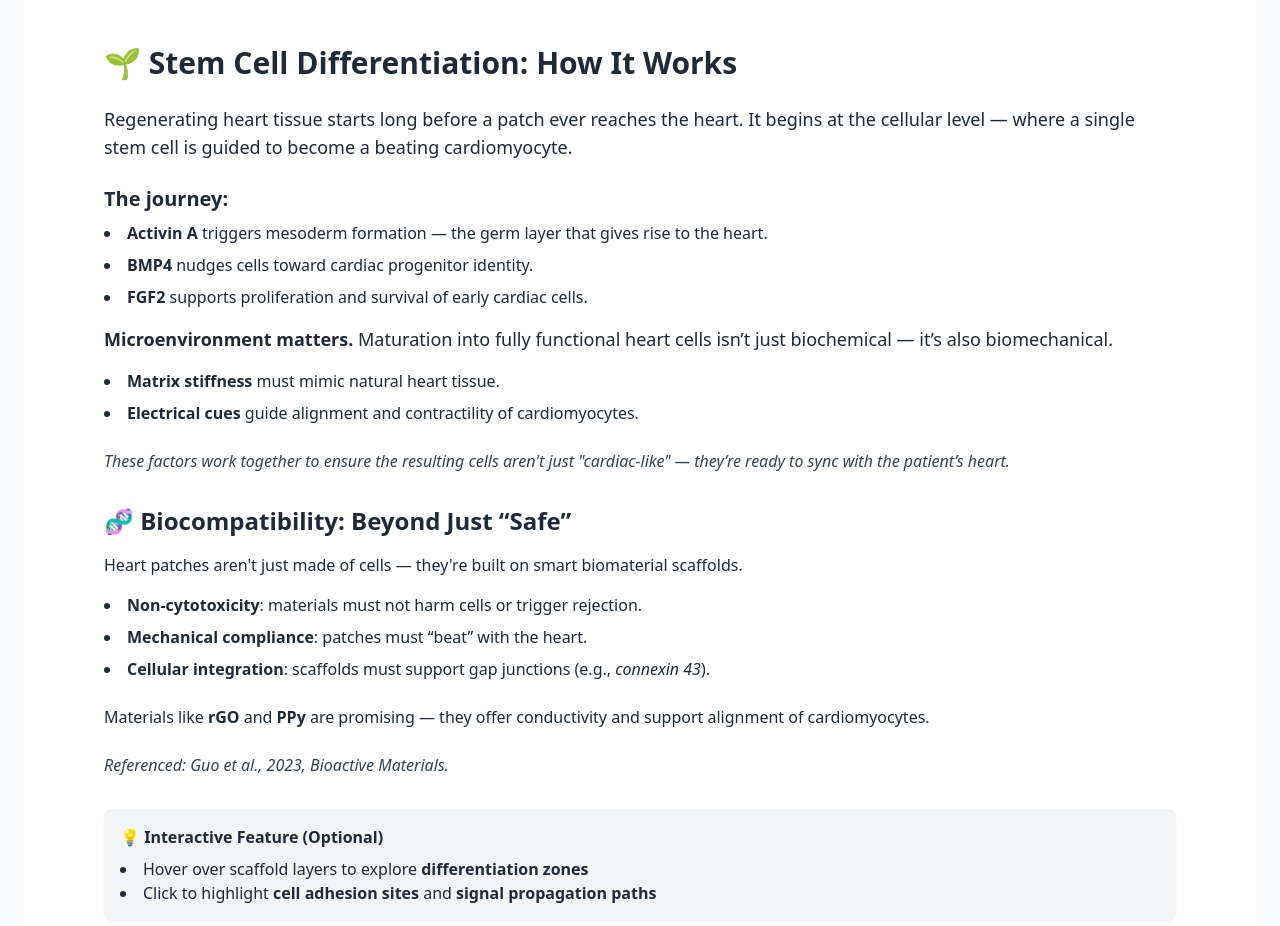
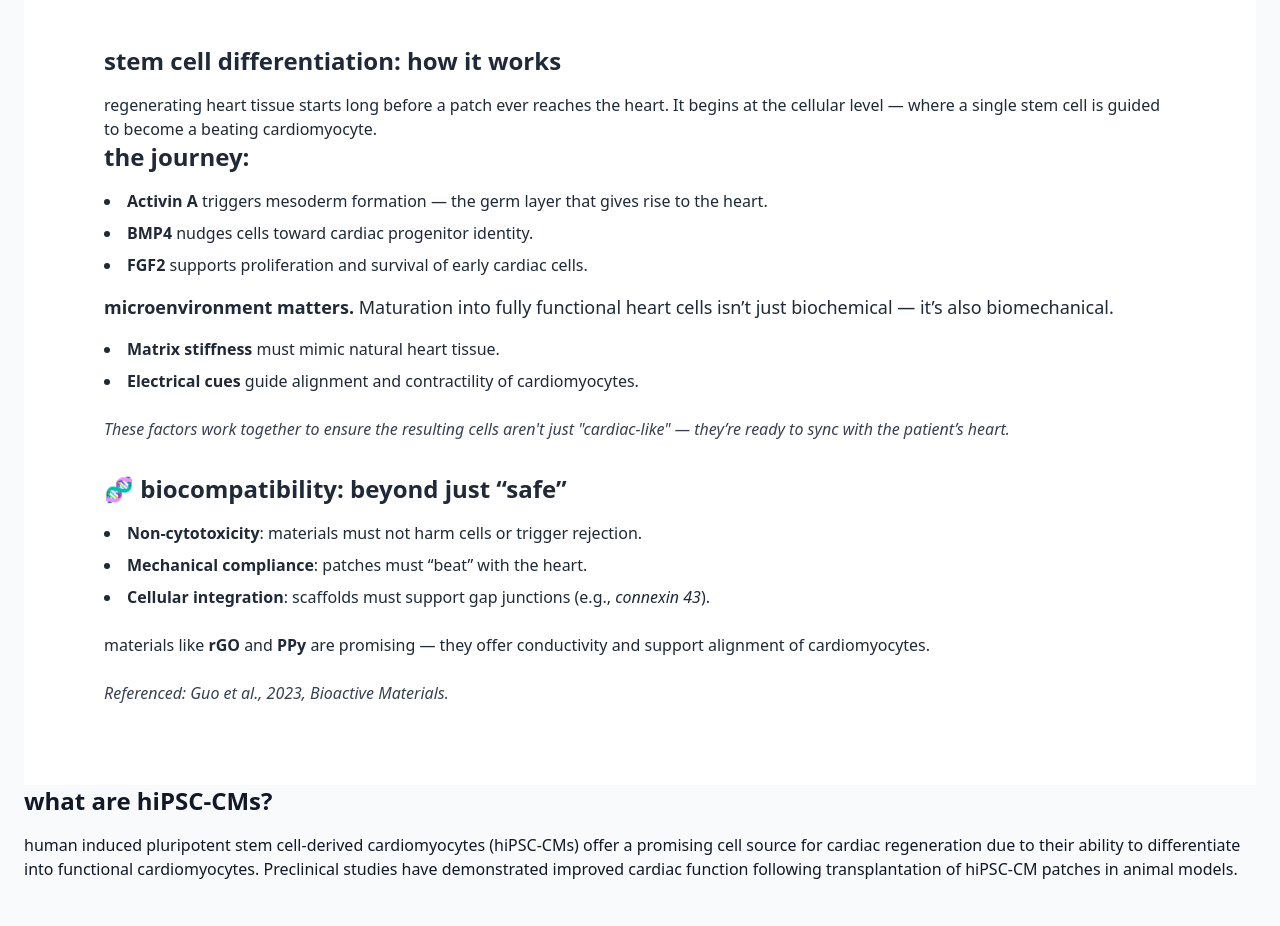
Before and after one commit to osipyaan/heartmap, a plain HTML site: page index.html in a window 1280 px wide. Shown: the part 923-1849 px from the top of the page. Drawn offline with nearby package versions, Linux system fonts and the light colour scheme.

Commit message:
Update index.html

```diff
--- a/index.html
+++ b/index.html
@@ -57,17 +57,18 @@
       <div class="aspect-w-16 aspect-h-9"></div>
       <p>the HEARTMAP team proposes the development of a novel cardiac patch scaffold embedded with conductive polymers (e.g., polypyrrole or reduced graphene oxide) seeded with iPSC-CMs. To enhance therapeutic precision, we will integrate machine learning (ML) models trained on patient-specific electrogram and imaging data to guide patch placement and predict arrhythmic zones</p>
        <section class="bg-white text-gray-800 py-12 px-6 md:px-20">
-  <h2 class="text-3xl font-bold mb-6">🌱 Stem Cell Differentiation: How It Works</h2>
-  <p class="mb-4 text-lg">Regenerating heart tissue starts long before a patch ever reaches the heart. It begins at the cellular level — where a single stem cell is guided to become a beating cardiomyocyte.</p>
 
-  <h3 class="text-xl font-semibold mt-6 mb-2">The journey:</h3>
+  <h2 class="text-2xl font-semibold mb-4">stem cell differentiation: how it works</h2>
+  <p class="aspect-w-16 aspect-h-9">regenerating heart tissue starts long before a patch ever reaches the heart. It begins at the cellular level — where a single stem cell is guided to become a beating cardiomyocyte.</p>
+
+  <h3 class="text-2xl font-semibold mb-4">the journey:</h3>
   <ul class="list-disc list-inside mb-4 space-y-2">
     <li><strong>Activin A</strong> triggers mesoderm formation — the germ layer that gives rise to the heart.</li>
     <li><strong>BMP4</strong> nudges cells toward cardiac progenitor identity.</li>
     <li><strong>FGF2</strong> supports proliferation and survival of early cardiac cells.</li>
   </ul>
 
-  <p class="mb-4 text-lg"><strong>Microenvironment matters.</strong> Maturation into fully functional heart cells isn’t just biochemical — it’s also biomechanical.</p>
+  <p class="mb-4 text-lg"><strong>microenvironment matters.</strong> Maturation into fully functional heart cells isn’t just biochemical — it’s also biomechanical.</p>
   <ul class="list-disc list-inside mb-6 space-y-2">
     <li><strong>Matrix stiffness</strong> must mimic natural heart tissue.</li>
     <li><strong>Electrical cues</strong> guide alignment and contractility of cardiomyocytes.</li>
@@ -75,31 +76,21 @@
 
   <p class="mb-8 italic text-gray-700">These factors work together to ensure the resulting cells aren't just "cardiac-like" — they’re ready to sync with the patient’s heart.</p>
 
-  <h3 class="text-2xl font-bold mb-4">🧬 Biocompatibility: Beyond Just “Safe”</h3>
-  <p class="mb-4">Heart patches aren't just made of cells — they're built on smart biomaterial scaffolds.</p>
-
+  <h3 class="text-2xl font-bold mb-4">🧬 biocompatibility: beyond just “safe”</h3>
   <ul class="list-disc list-inside mb-6 space-y-2">
     <li><strong>Non-cytotoxicity</strong>: materials must not harm cells or trigger rejection.</li>
     <li><strong>Mechanical compliance</strong>: patches must “beat” with the heart.</li>
     <li><strong>Cellular integration</strong>: scaffolds must support gap junctions (e.g., <em>connexin 43</em>).</li>
   </ul>
 
-  <p class="mb-6">Materials like <strong>rGO</strong> and <strong>PPy</strong> are promising — they offer conductivity and support alignment of cardiomyocytes.</p>
+  <p class="mb-6">materials like <strong>rGO</strong> and <strong>PPy</strong> are promising — they offer conductivity and support alignment of cardiomyocytes.</p>
   <p class="mb-8 text-gray-700 italic">Referenced: Guo et al., 2023, <em>Bioactive Materials</em>.</p>
-
-  <div class="bg-gray-100 p-4 rounded-lg shadow-sm">
-    <p class="font-semibold mb-2">💡 Interactive Feature (Optional)</p>
-    <ul class="list-disc list-inside">
-      <li>Hover over scaffold layers to explore <strong>differentiation zones</strong></li>
-      <li>Click to highlight <strong>cell adhesion sites</strong> and <strong>signal propagation paths</strong></li>
-    </ul>
-  </div>
 </section>
 
 
-      <h2 class="text-2xl font-semibold mb-4">what are hiPSC-CMs?</h2>
+<h2 class="text-2xl font-semibold mb-4">what are hiPSC-CMs?</h2>
       <p>human induced pluripotent stem cell-derived cardiomyocytes (hiPSC-CMs) offer a promising cell source for cardiac regeneration due to their ability to differentiate into functional cardiomyocytes. Preclinical studies have demonstrated improved cardiac function following transplantation of hiPSC-CM patches in animal models.</p>
-    </section>
+</section>
 
     <!-- Section 4: The Patch -->
     <section>
```
